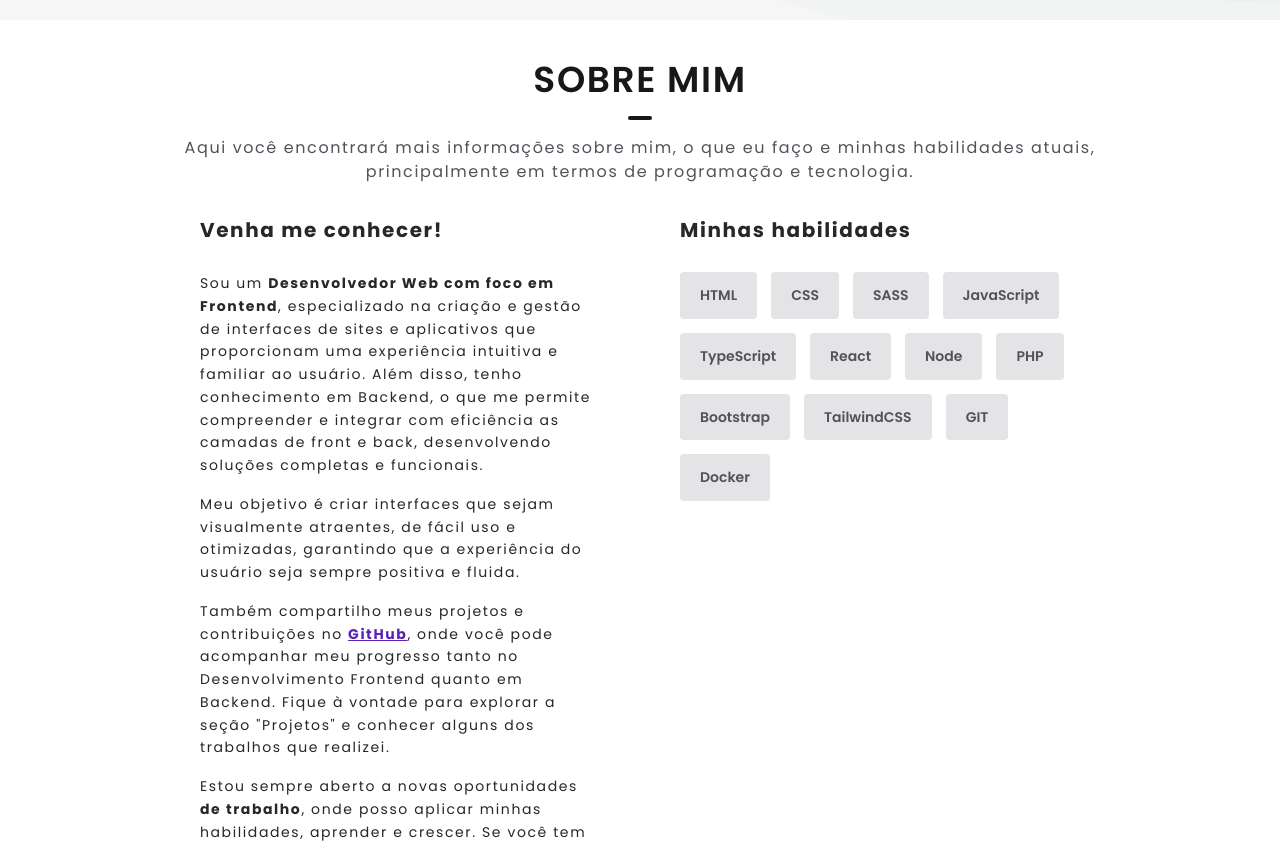
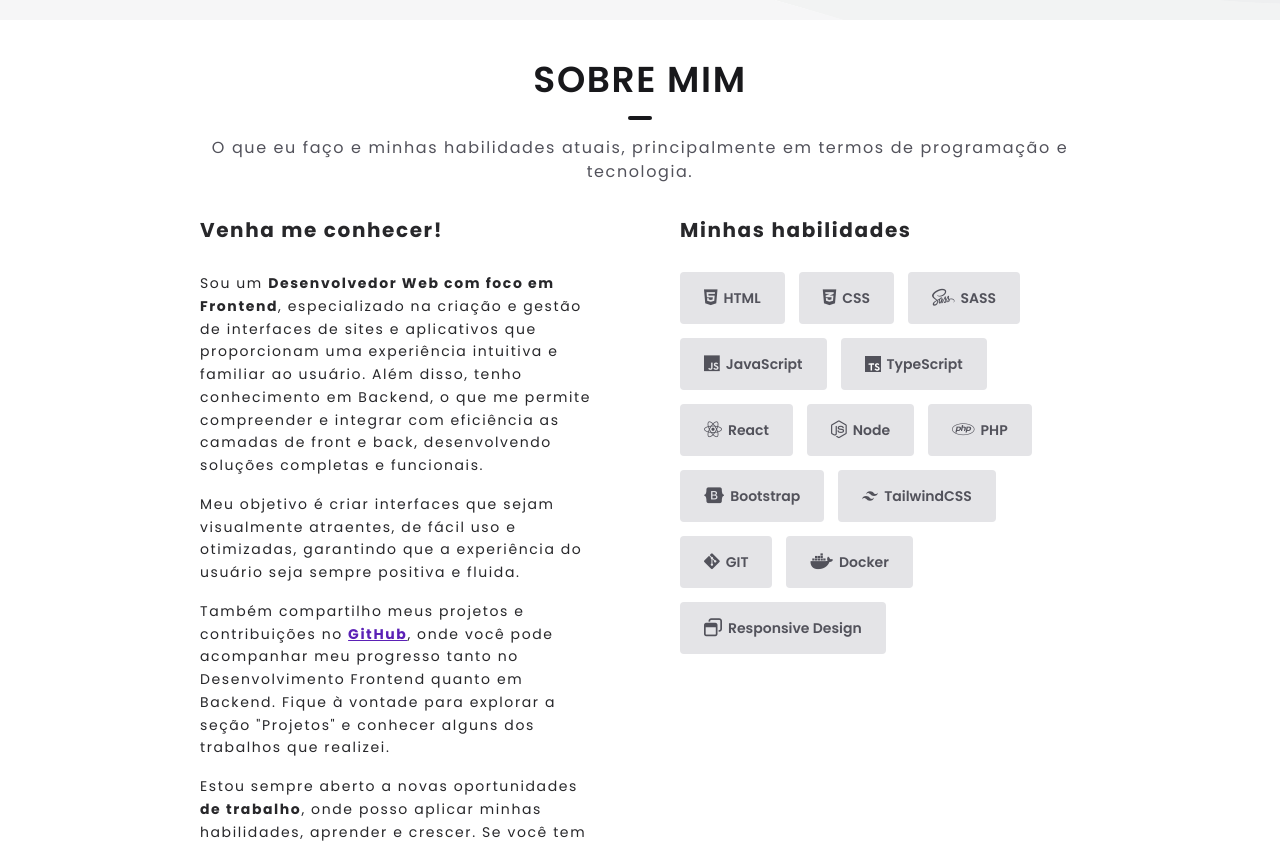
Before and after one commit to LuisFelipeSalvarani/portfolio, a React (Vite) app: page / in a window 1280 px wide. Shown: the part 780-1626 px from the top of the page. Built offline with nearby package versions, Linux system fonts and the light colour scheme.

Commit message:
feat: adição dos logos nas badges e ajustes na responsividade

```diff
--- a/src/components/about.tsx
+++ b/src/components/about.tsx
@@ -11,7 +11,7 @@
       <div className="space-y-8 xl:mx-40 2xl:mx-72">
         <SectionTitle
           title="Sobre mim"
-          description="Aqui você encontrará mais informações sobre mim, o que eu faço e minhas
+          description="O que eu faço e minhas
           habilidades atuais, principalmente em termos de programação e
           tecnologia."
         />
--- a/src/components/badge.tsx
+++ b/src/components/badge.tsx
@@ -1,10 +1,14 @@
+import type { ReactNode } from 'react'
+
 interface BadgeProps {
   title: string
+  children?: ReactNode
 }
 
-export function Badge({ title }: BadgeProps) {
+export function Badge({ title, children }: BadgeProps) {
   return (
-    <span className="rounded bg-zinc-200 px-5 py-3 font-semibold text-zinc-600 tracking-normal">
+    <span className="flex items-center gap-1.5 rounded bg-zinc-200 px-6 py-3 font-semibold text-zinc-600 tracking-normal hover:bg-zinc-300/80">
+      {children ?? children}
       {title}
     </span>
   )
--- a/src/components/my-skills.tsx
+++ b/src/components/my-skills.tsx
@@ -1,4 +1,6 @@
 import { Badge } from './badge'
+import { TailwindSvg } from './tailwind-svg'
+import { TypescriptSvg } from './typescript-svg'
 
 export function MySkills() {
   return (
@@ -6,29 +8,57 @@
       <h3 className="mb-3 font-bold text-xl">Minhas habilidades</h3>
 
       <div className="flex flex-wrap gap-3.5">
-        <Badge title="HTML" />
+        <Badge title="HTML">
+          <i className="fa-brands fa-html5 text-lg" />
+        </Badge>
 
-        <Badge title="CSS" />
+        <Badge title="CSS">
+          <i className="fa-brands fa-css3-alt text-lg" />
+        </Badge>
 
-        <Badge title="SASS" />
+        <Badge title="SASS">
+          <i className="fa-brands fa-sass text-lg" />
+        </Badge>
 
-        <Badge title="JavaScript" />
+        <Badge title="JavaScript">
+          <i className="fa-brands fa-js text-lg" />
+        </Badge>
 
-        <Badge title="TypeScript" />
+        <Badge title="TypeScript">
+          <TypescriptSvg className="size-4" />
+        </Badge>
 
-        <Badge title="React" />
+        <Badge title="React">
+          <i className="fa-brands fa-react text-lg" />
+        </Badge>
 
-        <Badge title="Node" />
+        <Badge title="Node">
+          <i className="fa-brands fa-node-js text-lg" />
+        </Badge>
 
-        <Badge title="PHP" />
+        <Badge title="PHP">
+          <i className="fa-brands fa-php text-lg" />
+        </Badge>
 
-        <Badge title="Bootstrap" />
+        <Badge title="Bootstrap">
+          <i className="fa-brands fa-bootstrap text-lg" />
+        </Badge>
 
-        <Badge title="TailwindCSS" />
+        <Badge title="TailwindCSS">
+          <TailwindSvg className="size-4" />
+        </Badge>
 
-        <Badge title="GIT" />
+        <Badge title="GIT">
+          <i className="fa-brands fa-git-alt text-lg" />
+        </Badge>
 
-        <Badge title="Docker" />
+        <Badge title="Docker">
+          <i className="fa-brands fa-docker text-lg" />
+        </Badge>
+
+        <Badge title="Responsive Design">
+          <i className="fa-regular fa-window-restore text-lg" />
+        </Badge>
       </div>
     </div>
   )
--- a/src/components/project-item.tsx
+++ b/src/components/project-item.tsx
@@ -2,7 +2,7 @@
 
 export function Root({ children }: { children: ReactNode }) {
   return (
-    <div className="group grid flex-1 grid-cols-1 md:grid-cols-2">
+    <div className="group grid flex-1 grid-cols-1 lg:grid-cols-2">
       {children}
     </div>
   )
@@ -10,7 +10,7 @@
 
 export function Image({ src }: { src: string }) {
   return (
-    <div className="order-2 flex items-center justify-center p-10 md:order-1">
+    <div className="order-2 flex items-center justify-center p-10 lg:order-1">
       <div className="aspect-video flex-1 overflow-hidden rounded-md bg-black ring-4 ring-zinc-300 duration-300 group-hover:shadow-xl group-hover:shadow-zinc-400">
         <img src={src} alt="Clone amazon" />
       </div>
@@ -20,7 +20,7 @@
 
 export function Info({ children }: { children: ReactNode }) {
   return (
-    <div className="order-1 flex flex-1 flex-col gap-5 p-10 md:order-2">
+    <div className="order-1 flex flex-1 flex-col gap-5 p-10 lg:order-2">
       {children}
     </div>
   )
--- a/src/components/social-medias.tsx
+++ b/src/components/social-medias.tsx
@@ -1,6 +1,28 @@
+import { useEffect, useState } from 'react'
+
 export function SocialMedia() {
+  const [inTop, setInTop] = useState(true)
+
+  useEffect(() => {
+    const handleScroll = () => {
+      if (window.scrollY === 0) {
+        setInTop(true)
+      } else {
+        setInTop(false)
+      }
+    }
+
+    window.addEventListener('scroll', handleScroll)
+
+    return () => {
+      window.removeEventListener('scroll', handleScroll)
+    }
+  }, [])
+
   return (
-    <div className="md:-translate-y-1/2 absolute top-1/2 flex flex-col gap-1 bg-zinc-50 p-2 text-2xl text-zinc-900">
+    <div
+      className={`fixed bottom-2 left-2 flex flex-col gap-1 rounded-lg bg-zinc-50 p-2 text-2xl text-zinc-900 shadow-lg transition-all lg:visible lg:absolute lg:bottom-1/2 lg:left-0 lg:translate-y-1/2 lg:rounded-none lg:opacity-100 ${inTop ? '' : 'invisible translate-y-4 opacity-0'}`}
+    >
       <a
         href="https://www.linkedin.com/in/luis-felipe-salvarani-63846a201/"
         target="_blank"
--- /dev/null
+++ b/src/components/tailwind-svg.tsx
@@ -0,0 +1,19 @@
+import type { SVGProps } from 'react'
+
+export function TailwindSvg(props: SVGProps<SVGSVGElement>) {
+  return (
+    <svg
+      height={1499}
+      viewBox=".15 .13 799.7 479.69"
+      width={2500}
+      xmlns="http://www.w3.org/2000/svg"
+      {...props}
+    >
+      <title>TailwindCSS</title>
+      <path
+        d="M400 .13c-106.63 0-173.27 53.3-199.93 159.89 39.99-53.3 86.64-73.28 139.95-59.96 30.42 7.6 52.16 29.67 76.23 54.09 39.2 39.78 84.57 85.82 183.68 85.82 106.62 0 173.27-53.3 199.92-159.9-39.98 53.3-86.63 73.29-139.95 59.97-30.41-7.6-52.15-29.67-76.22-54.09C544.48 46.17 499.1.13 400 .13zM200.07 239.97c-106.62 0-173.27 53.3-199.92 159.9 39.98-53.3 86.63-73.29 139.95-59.96 30.41 7.61 52.15 29.67 76.22 54.08 39.2 39.78 84.58 85.83 183.68 85.83 106.63 0 173.27-53.3 199.93-159.9-39.99 53.3-86.64 73.29-139.95 59.96-30.42-7.59-52.16-29.67-76.23-54.08-39.2-39.78-84.57-85.83-183.68-85.83z"
+        fill="#52525b"
+      />
+    </svg>
+  )
+}
--- /dev/null
+++ b/src/components/typescript-svg.tsx
@@ -0,0 +1,20 @@
+import type { SVGProps } from 'react'
+
+export function TypescriptSvg(props: SVGProps<SVGSVGElement>) {
+  return (
+    <svg
+      xmlns="http://www.w3.org/2000/svg"
+      viewBox="0 0 400 400"
+      width={2500}
+      height={2500}
+      {...props}
+    >
+      <title>TypeScript</title>
+      <path d="M0 200V0h400v400H0" fill="#52525b" />
+      <path
+        d="M87.7 200.7V217h52v148h36.9V217h52v-16c0-9 0-16.3-.4-16.5 0-.3-31.7-.4-70.2-.4l-70 .3v16.4l-.3-.1zM321.4 184c10.2 2.4 18 7 25 14.3 3.7 4 9.2 11 9.6 12.8 0 .6-17.3 12.3-27.8 18.8-.4.3-2-1.4-3.6-4-5.2-7.4-10.5-10.6-18.8-11.2-12-.8-20 5.5-20 16 0 3.2.6 5 1.8 7.6 2.7 5.5 7.7 8.8 23.2 15.6 28.6 12.3 41 20.4 48.5 32 8.5 13 10.4 33.4 4.7 48.7-6.4 16.7-22 28-44.3 31.7-7 1.2-23 1-30.5-.3-16-3-31.3-11-40.7-21.3-3.7-4-10.8-14.7-10.4-15.4l3.8-2.4 15-8.7 11.3-6.6 2.6 3.5c3.3 5.2 10.7 12.2 15 14.6 13 6.7 30.4 5.8 39-2 3.7-3.4 5.3-7 5.3-12 0-4.6-.7-6.7-3-10.2-3.2-4.4-9.6-8-27.6-16-20.7-8.8-29.5-14.4-37.7-23-4.7-5.2-9-13.3-11-20-1.5-5.8-2-20-.6-25.7 4.3-20 19.4-34 41-38 7-1.4 23.5-.8 30.4 1l-.2.2z"
+        fill="#fff"
+      />
+    </svg>
+  )
+}
```
